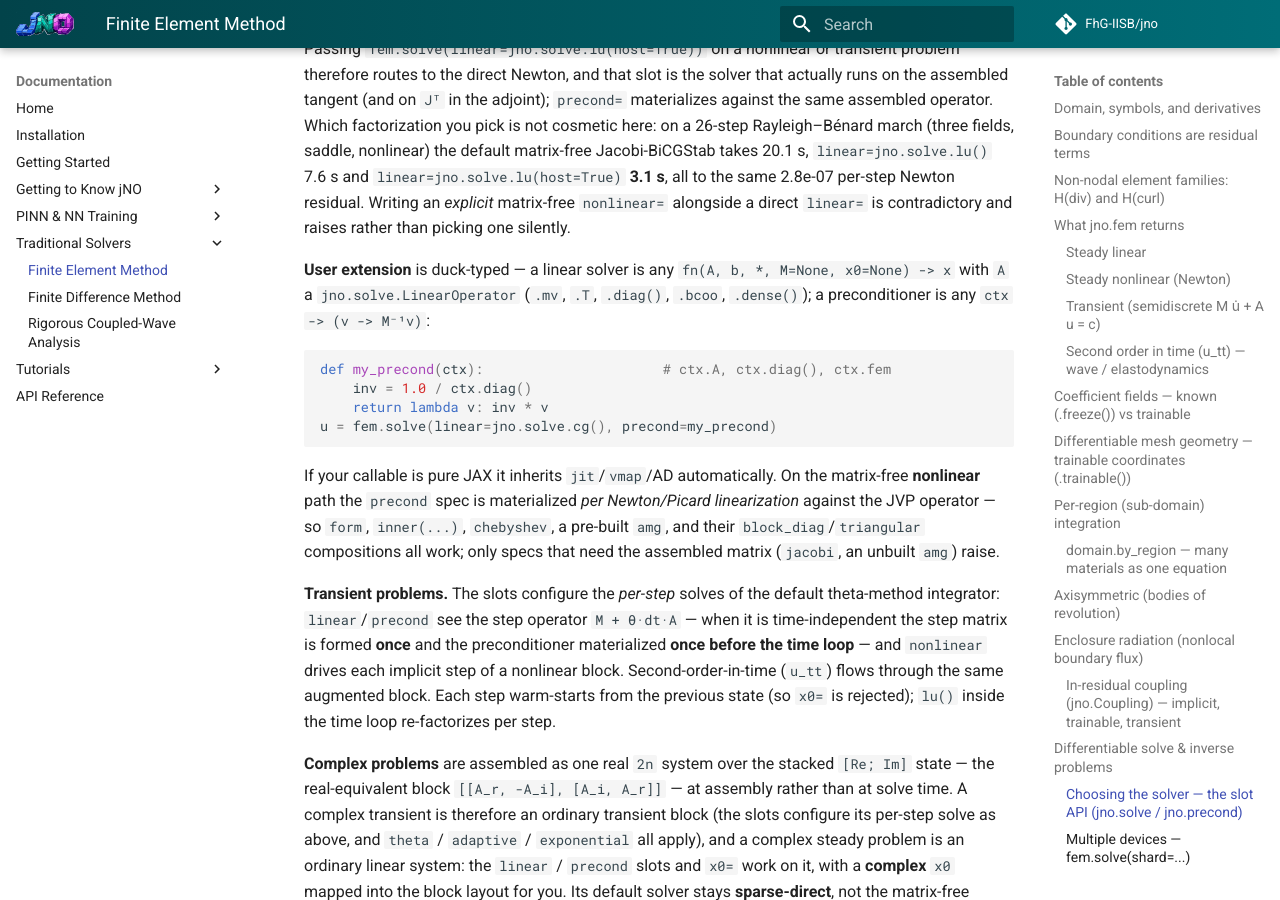
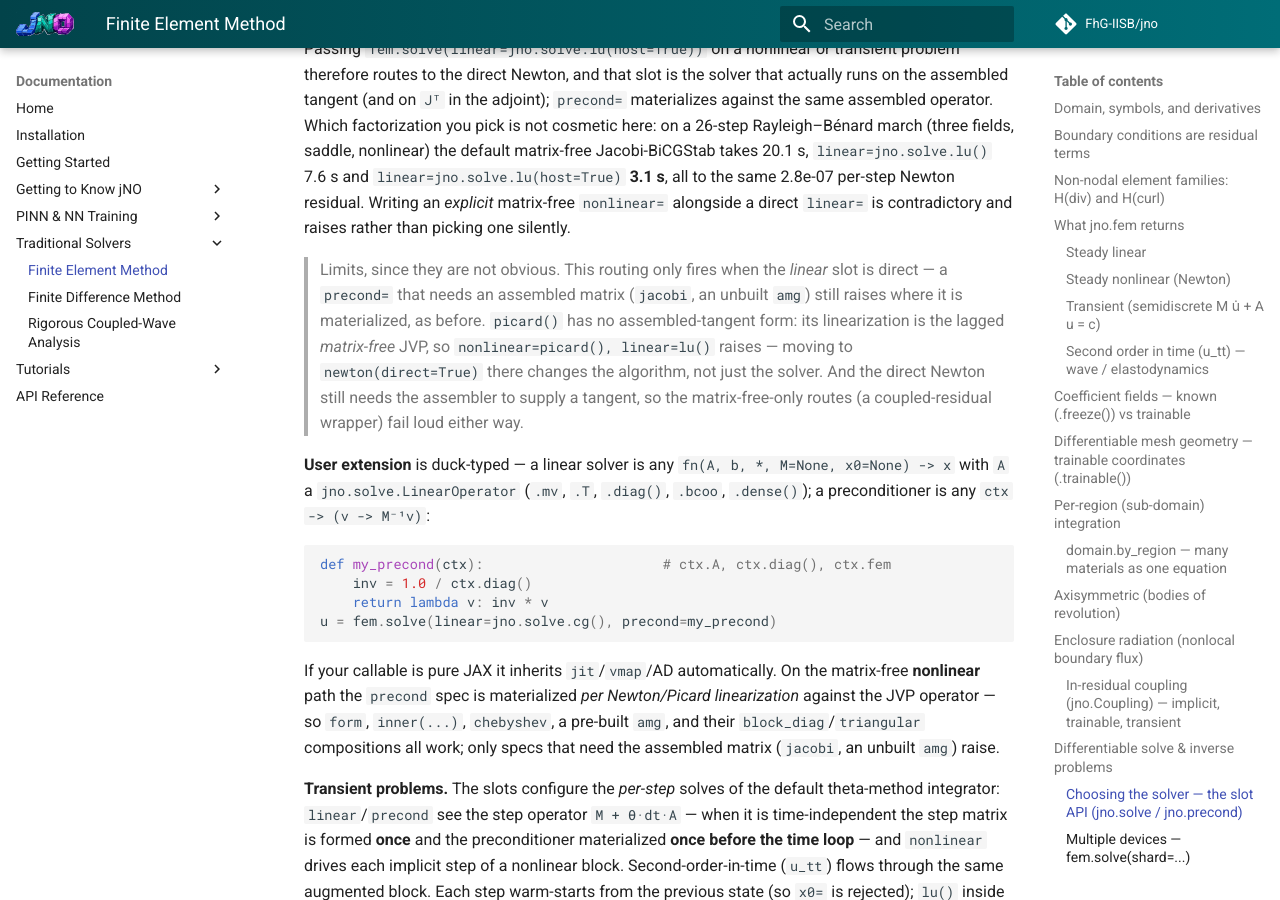
Before and after one commit to FhG-IISB/jNO, an MkDocs documentation site: the page built from docs/fem.md, in a window 1280 px wide and 900 px high, scrolled down 19499 px. Built offline with MkDocs 1.6.1 and Material for MkDocs 9.7.7, drawn with Linux system fonts in a browser that asks for light colours; comment, search, counter and statistics services are not loaded.

Commit message:
docs(fem): name what the direct-slot routing does NOT cover

```diff
--- a/docs/fem.md
+++ b/docs/fem.md
@@ -788,6 +788,13 @@ Jacobi-BiCGStab takes 20.1 s, `linear=jno.solve.lu()` 7.6 s and `linear=jno.solv
 to the same 2.8e-07 per-step Newton residual. Writing an *explicit* matrix-free `nonlinear=` alongside a direct
 `linear=` is contradictory and raises rather than picking one silently.
 
+> Limits, since they are not obvious. This routing only fires when the *linear* slot is direct — a
+> `precond=` that needs an assembled matrix (`jacobi`, an unbuilt `amg`) still raises where it is
+> materialized, as before. `picard()` has no assembled-tangent form: its linearization is the lagged
+> *matrix-free* JVP, so `nonlinear=picard(), linear=lu()` raises — moving to `newton(direct=True)`
+> there changes the algorithm, not just the solver. And the direct Newton still needs the assembler to
+> supply a tangent, so the matrix-free-only routes (a coupled-residual wrapper) fail loud either way.
+
 **User extension** is duck-typed — a linear solver is any `fn(A, b, *, M=None, x0=None) -> x` with `A` a
 `jno.solve.LinearOperator` (`.mv`, `.T`, `.diag()`, `.bcoo`, `.dense()`); a preconditioner is any
 `ctx -> (v -> M⁻¹v)`:
```
